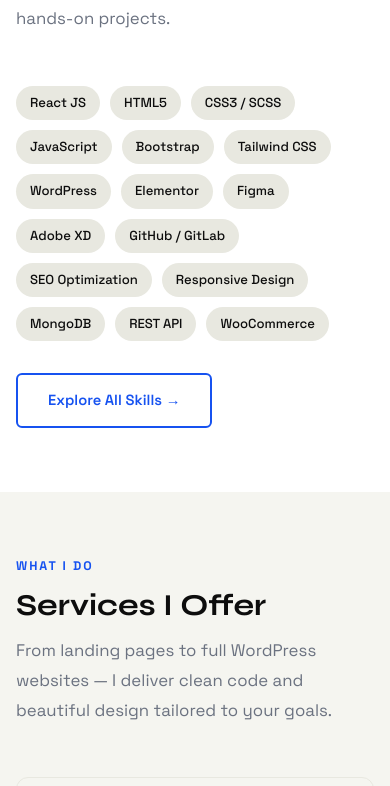
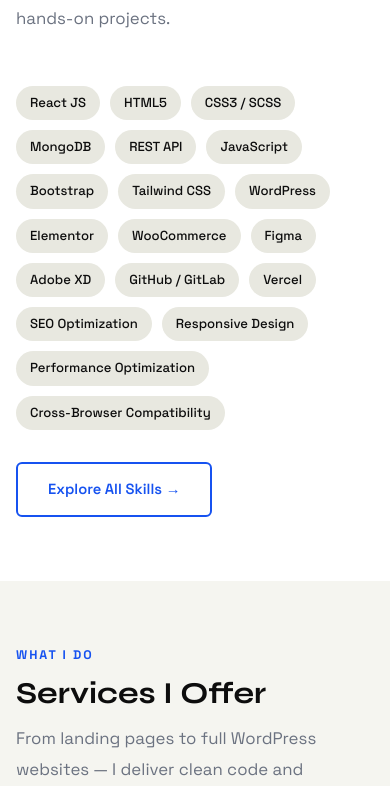
Before and after one commit to karaj368/Portfolio_in_React_App, a React (Vite) app: page / in a window 390 px wide. Shown: the part 1048-1834 px from the top of the page. Built offline with nearby package versions, Linux system fonts and the light colour scheme.

Commit message:
fix mobile responsive

```diff
--- a/src/pages/Home.jsx
+++ b/src/pages/Home.jsx
@@ -8,7 +8,7 @@ const featuredProjects = [
     title: 'Shobhit University',
     category: 'Education',
     description: 'Full university portal with admissions, ODL, and course listing pages. High-traffic, SEO-optimized WordPress build for a premier B.Tech institution in Delhi NCR.',
-    tech: ['WordPress', 'Elementor', 'SEO', 'JavaScript'],
+    tech: ['React-JS','HTML5','CSS3 / SCSS','JavaScript','WordPress', 'Elementor', 'SEO'],
     liveUrl: 'https://www.shobhituniversity.ac.in',
     color: 'linear-gradient(135deg, #dbeafe, #bfdbfe)',
     icon: '🏛️',
@@ -17,7 +17,7 @@ const featuredProjects = [
     title: 'Shemesh Diamonds',
     category: 'E-Commerce · Jewelry',
     description: 'Premium diamond jewelry e-commerce platform with elegant product catalog, variable pricing, and a conversion-optimized checkout experience.',
-    tech: ['WordPress', 'WooCommerce', 'CSS3', 'SCSS'],
+    tech: ['WordPress', 'WooCommerce', 'HTML5','CSS3 / SCSS','JavaScript', 'SEO', 'Responsive'],
     liveUrl: 'https://shemesh-diamonds.com',
     color: 'linear-gradient(135deg, #d1fae5, #a7f3d0)',
     icon: '💎',
@@ -34,10 +34,10 @@ const featuredProjects = [
 ];
 
 const skills = [
-  'React JS', 'HTML5', 'CSS3 / SCSS', 'JavaScript', 'Bootstrap',
-  'Tailwind CSS', 'WordPress', 'Elementor',
-  'Figma', 'Adobe XD', 'GitHub / GitLab', 'SEO Optimization',
-  'Responsive Design', 'MongoDB', 'REST API', 'WooCommerce',
+  'React JS', 'HTML5', 'CSS3 / SCSS', 'MongoDB', 'REST API', 'JavaScript', 'Bootstrap',
+  'Tailwind CSS', 'WordPress', 'Elementor', 'WooCommerce',
+  'Figma', 'Adobe XD', 'GitHub / GitLab', 'Vercel', 'SEO Optimization',
+  'Responsive Design', 'Performance Optimization', 'Cross-Browser Compatibility',
 ];
 
 const whyHireItems = [
@@ -115,7 +115,7 @@ export default function Home() {
               </div>
               <div className="hero__badge hero__badge--bottom">
                 <span className="hero__badge-label">Stack</span>
-                <span className="hero__badge-value">HTML · CSS · WP · JS</span>
+                <span className="hero__badge-value">React-JS · HTML · CSS · WordPress</span>
               </div>
             </div>
           </div>
```
